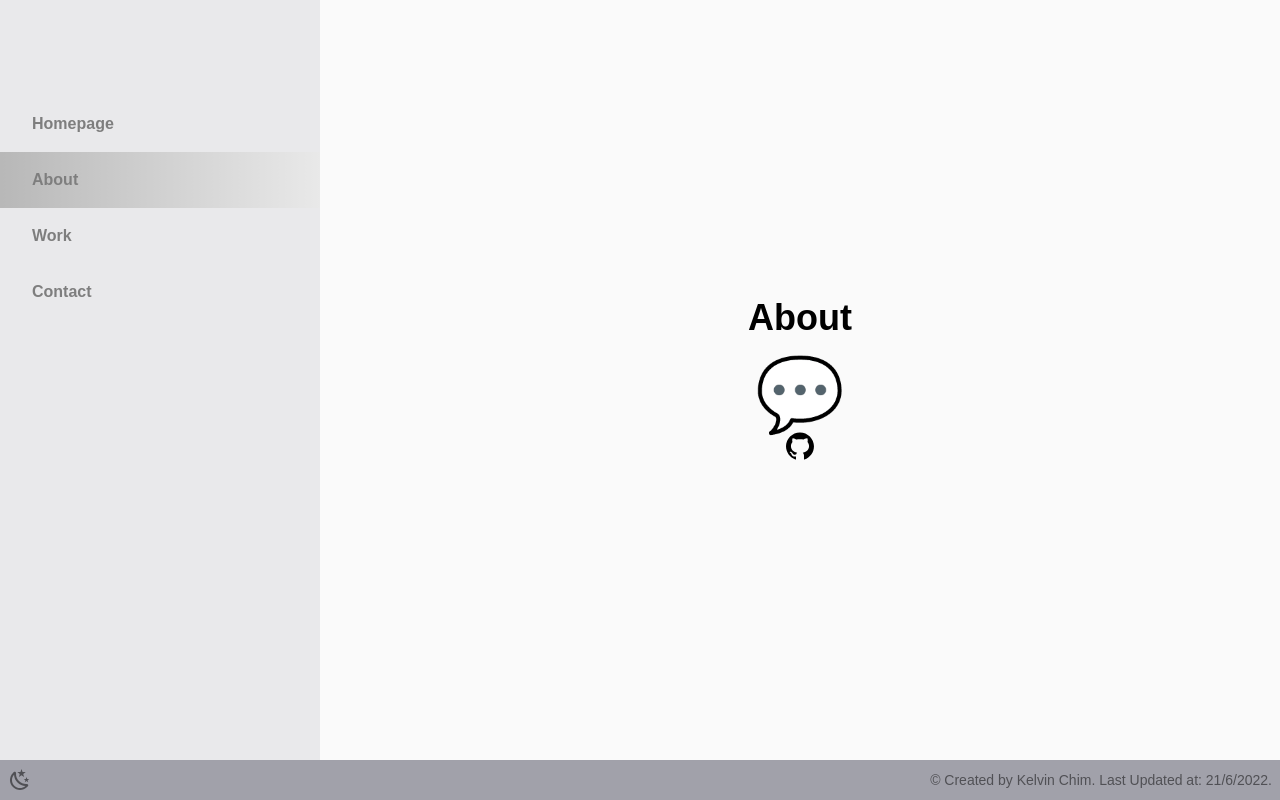
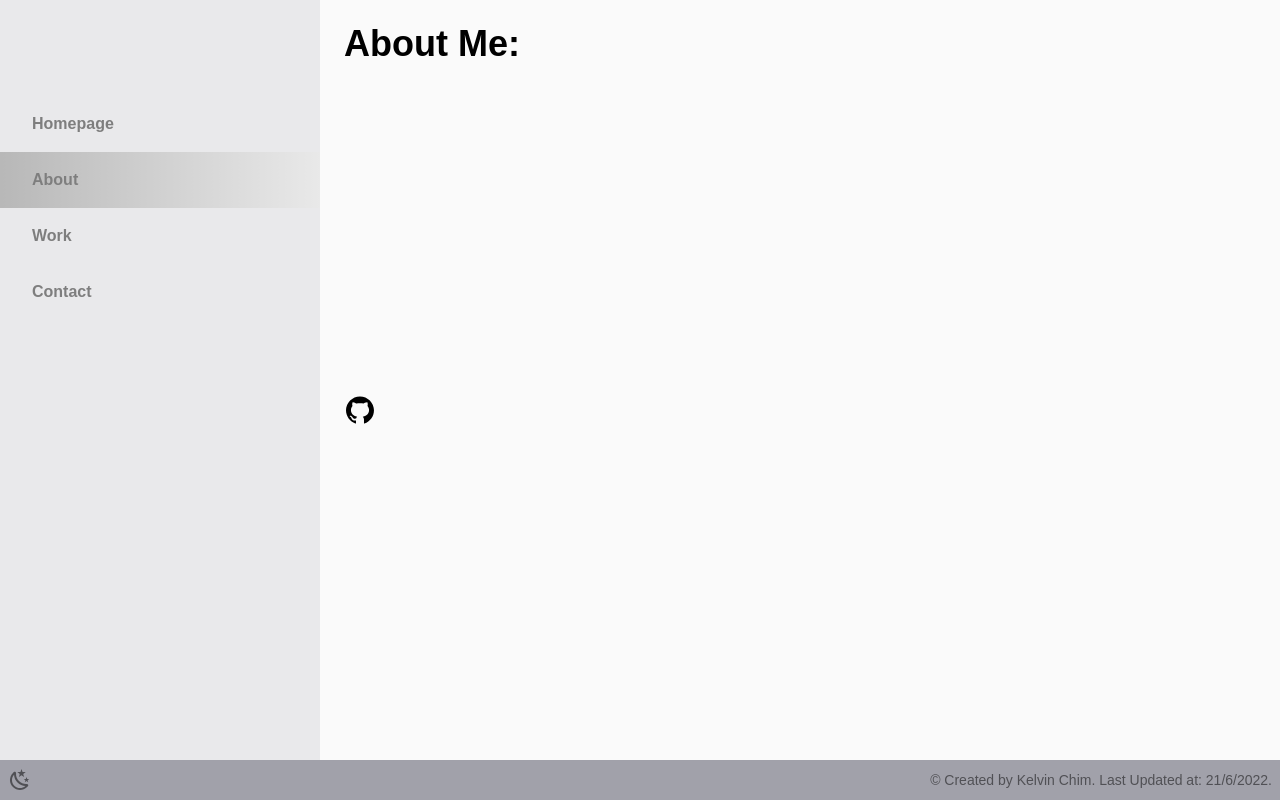
Before and after one commit to KelvinChim-ComSci/portfolio, a Next.js app: page /about in a window 1280 px wide. Built offline with nearby package versions, Linux system fonts and the light colour scheme.

Commit message:
about me structure init

```diff
--- a/pages/about.tsx
+++ b/pages/about.tsx
@@ -3,12 +3,14 @@ import { AiFillGithub } from "react-icons/ai";
 
 export default function About() {
   return (
-    <div className="flex h-full flex-col justify-center items-center">
-      <h1 className="text-4xl mb-5 font-bold">About</h1>
-      <span className="text-7xl">💬</span>
-      <Link href="https://github.com/KelvinChim-ComSci/">
-        <AiFillGithub size={"2rem"} className="cursor-pointer" />
-      </Link>
+    <div className="flex h-full flex-col p-6">
+      <h1 className="text-4xl mb-5 font-bold">About Me: </h1>
+      <div id="backgroundInfo" className="flex grow"></div>
+      <div id="relatedFields" className="flex grow">
+        <Link href="https://github.com/KelvinChim-ComSci/">
+          <AiFillGithub size={"2rem"} className="cursor-pointer" />
+        </Link>
+      </div>
     </div>
   );
 }
```
